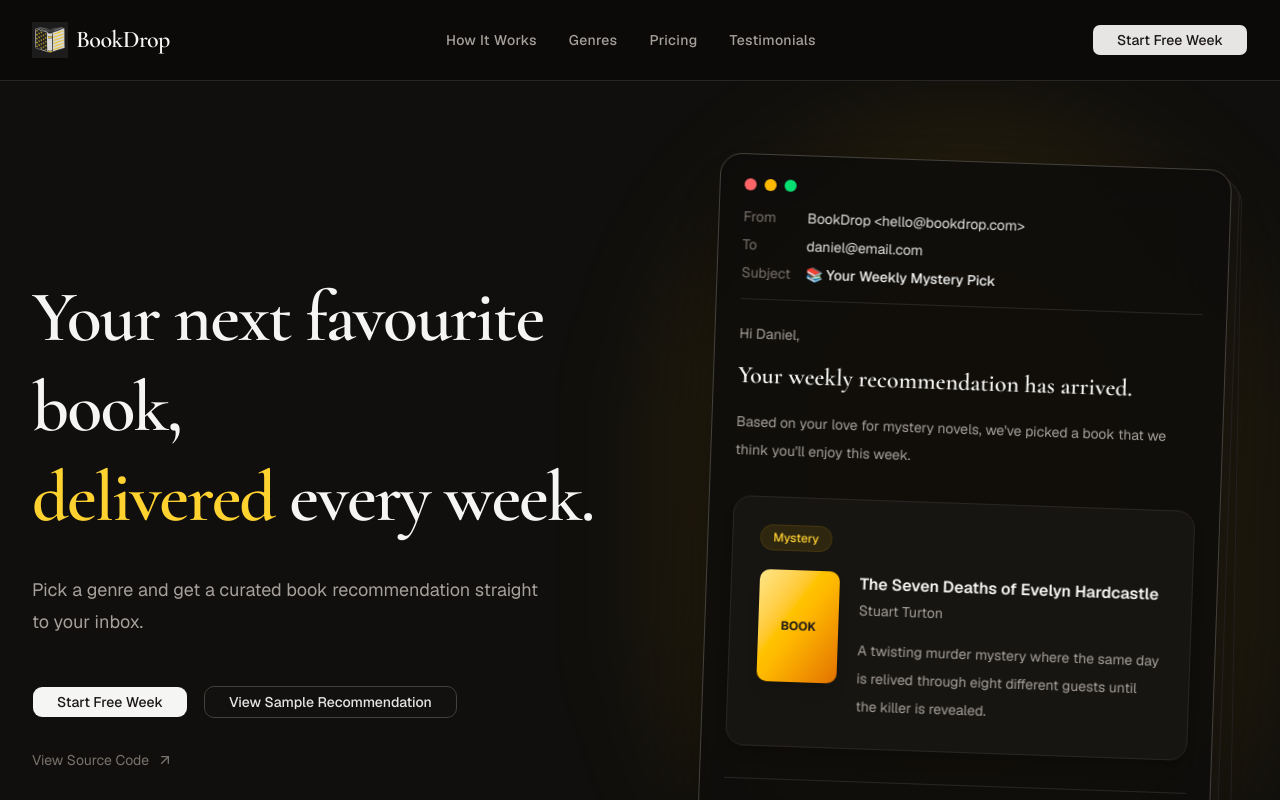
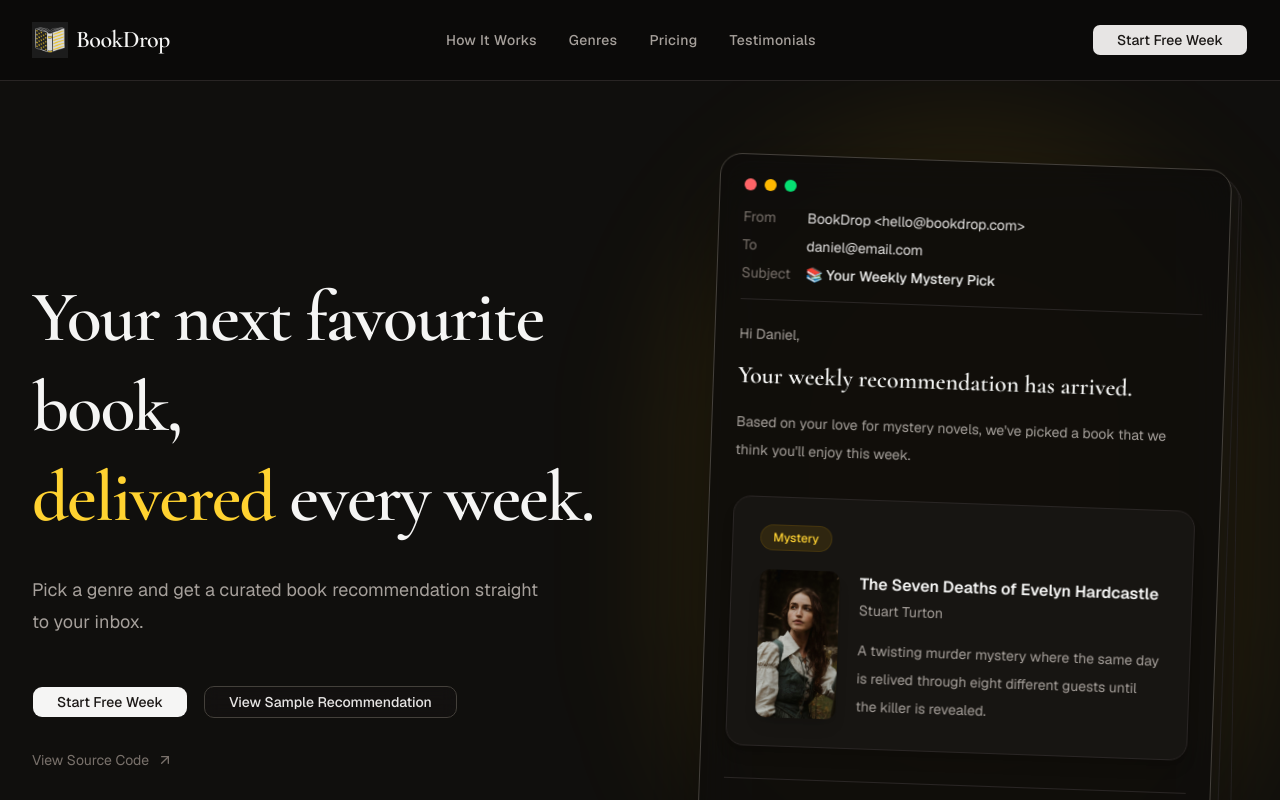
Before and after one commit to SobiahSelvarajah/ss-bookdrop, a Next.js app: page / in a window 1280 px wide. Shown: the top 800 px of the page. Built offline with nearby package versions, Linux system fonts and the light colour scheme; no server answers.

Commit message:
feat: book cover added to sample recommendation

```diff
--- a/src/components/sections/hero/HeroEmailRecommendation.tsx
+++ b/src/components/sections/hero/HeroEmailRecommendation.tsx
@@ -1,4 +1,4 @@
-
+import Image from "next/image";
 
 export default function HeroEmailRecommendation() {
     return (
@@ -9,13 +9,14 @@
                 </span>
             </header>
             <article className="mt-5 flex flex-col gap-5 sm:flex-row">
-                <figure className="flex h-36 w-full items-center justify-center rounded-lg bg-linear-to-br from-amber-200 via-amber-400 to-amber-600 text-center text-xs font-bold text-stone-900 shadow-lg sm:h-28 sm:w-20 sm:shrink-0">
-                    <div>
-                        BOOK
-                    </div>
-                    <figcaption className="sr-only">
-                        Cover of The Seven Deaths of Evelyn Hardcastle
-                    </figcaption>
+                <figure className="relative mx-auto aspect-2/3 w-32 overflow-hidden rounded-lg shadow-lg sm:mx-0 sm:w-20 sm:shrink-0">
+                    <Image
+                        src="/images/books/evelyn-hardcastle.jpg"
+                        alt="Cover of The Seven Deaths of Evelyn Hardcastle"
+                        fill
+                        className="object-cover"
+                        sizes="(max-width: 639px) 128px, 80px"
+                    />
                 </figure>
                 <section className="flex-1">
                     <header className="space-y-1">
```
Also changed, not shown: public/images/books/evelyn-hardcastle.jpg (added).
